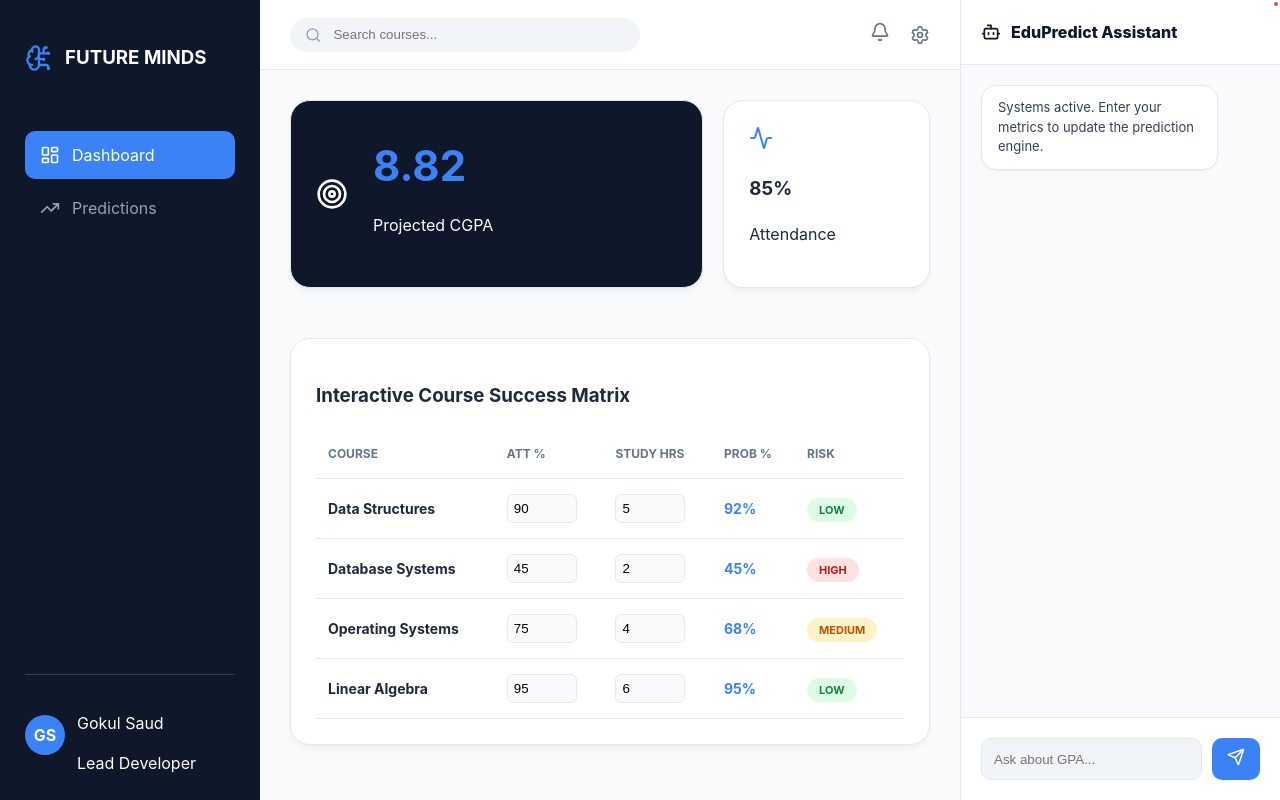
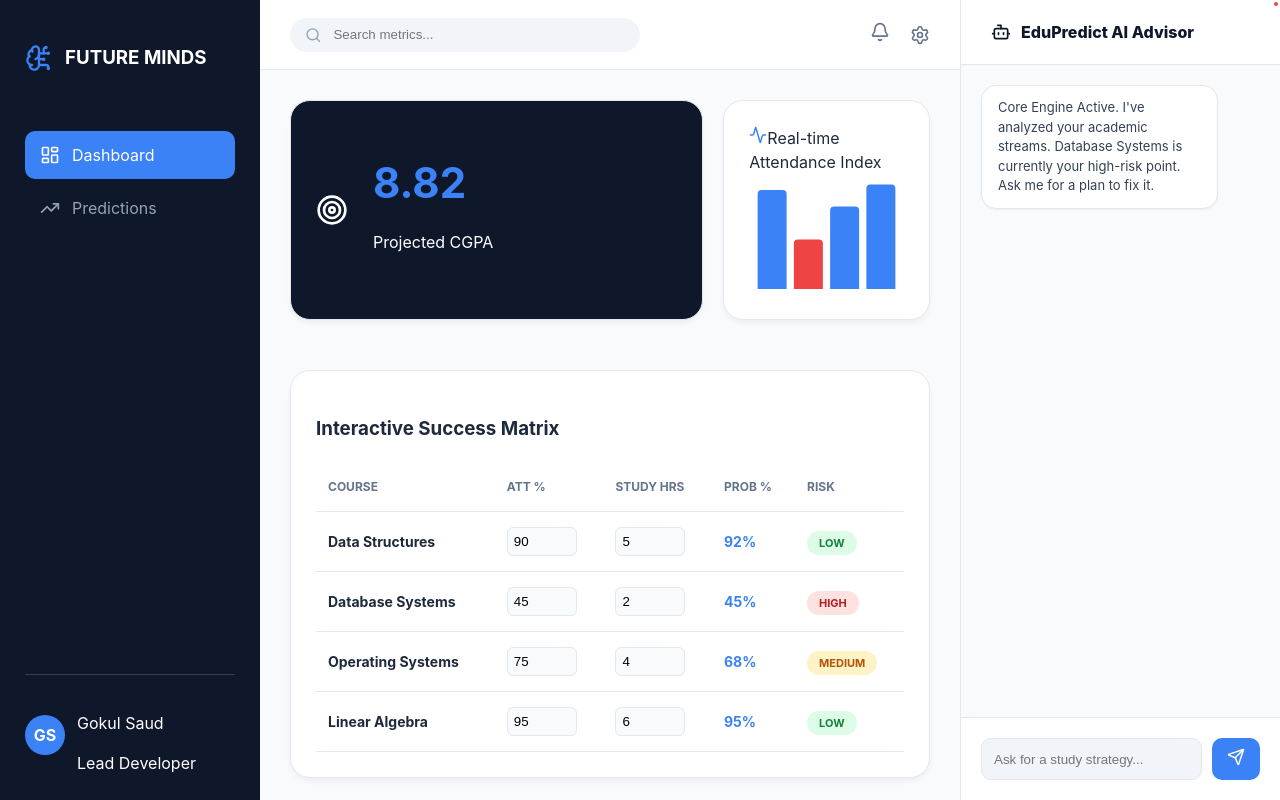
Before and after one commit to gokulsaud25bcs016-cell/studentperformance, a React (Vite) app: page / in a window 1280 px wide. Built offline with nearby package versions, Linux system fonts and the light colour scheme.

Commit message:
Update App.jsx

```diff
--- a/src/App.jsx
+++ b/src/App.jsx
@@ -5,22 +5,18 @@ import {
   Activity, Zap, Target, Calculator, RefreshCw,
   Search, Bell, Settings, BookOpen, CheckCircle
 } from 'lucide-react';
+import { BarChart, Bar, XAxis, YAxis, Tooltip, ResponsiveContainer, Cell } from 'recharts';
 import './App.css';
 
 const App = () => {
-  // --- NAVIGATION STATE ---
   const [activeTab, setActiveTab] = useState('dashboard');
-
-  // --- AI INPUT STATES (Global) ---
   const [attendance, setAttendance] = useState(85);
   const [studyHours, setStudyHours] = useState(6);
-  const [assignments, setAssignments] = useState(90);
   const [syllabus, setSyllabus] = useState(70);
   const [prediction, setPrediction] = useState(8.82);
   const [isComputing, setIsComputing] = useState(false);
+  const [searchQuery, setSearchQuery] = useState("");
 
-  // --- NEW: DYNAMIC COURSE DATA STATE ---
-  // This allows you to set study hours for EACH course individually
   const [courseData, setCourseData] = useState([
     { id: 1, name: "Data Structures", code: "CS-201", att: 90, study: 5, risk: "Low", prob: 92 },
     { id: 2, name: "Database Systems", code: "CS-204", att: 45, study: 2, risk: "High", prob: 45 },
@@ -28,62 +24,56 @@ const App = () => {
     { id: 4, name: "Linear Algebra", code: "MA-102", att: 95, study: 6, risk: "Low", prob: 95 }
   ]);
 
-  // Function to calculate individual course risk based on your inputs
   const updateCourse = (id, field, value) => {
     const val = Number(value);
     setCourseData(prev => prev.map(c => {
       if (c.id === id) {
         const updatedCourse = { ...c, [field]: val };
-        // AI Logic: Weighting attendance and study hours
         const newProb = Math.min(100, (updatedCourse.att * 0.4) + (updatedCourse.study * 10));
         let newRisk = "High";
         if (newProb > 80) newRisk = "Low";
         else if (newProb > 60) newRisk = "Medium";
-
         return { ...updatedCourse, prob: Math.round(newProb), risk: newRisk };
       }
       return c;
     }));
   };
 
-  // --- SEARCH LOGIC ---
-  const [searchQuery, setSearchQuery] = useState("");
-  const filteredCourses = courseData.filter(c =>
-    c.name.toLowerCase().includes(searchQuery.toLowerCase()) ||
-    c.code.toLowerCase().includes(searchQuery.toLowerCase())
-  );
-
-  // --- CHAT LOGIC ---
-  const [messages, setMessages] = useState([{ type: 'bot', text: "Systems active. Enter your metrics to update the prediction engine." }]);
+  // --- REAL-TIME AI ADVISOR BRAIN ---
+  const [messages, setMessages] = useState([{
+    type: 'bot',
+    text: "Core Engine Active. I've analyzed your academic streams. Database Systems is currently your high-risk point. Ask me for a plan to fix it."
+  }]);
   const [chatInput, setChatInput] = useState("");
   const scrollRef = useRef(null);
 
   useEffect(() => { scrollRef.current?.scrollIntoView({ behavior: "smooth" }); }, [messages]);
 
-  // --- THE BRAIN: AI CALCULATION ---
-  const handlePrediction = () => {
-    setIsComputing(true);
-    setTimeout(() => {
-      const score = ((attendance * 0.2) + (studyHours * 1.5) + (assignments * 0.3) + (syllabus * 0.1)) / 10;
-      const finalGpa = Math.min(10, score).toFixed(2);
-      setPrediction(finalGpa);
-      setIsComputing(false);
-      setMessages(prev => [...prev, {
-        type: 'bot',
-        text: `Update: Based on ${syllabus}% syllabus completion, your projected CGPA is now ${finalGpa}.`
-      }]);
-    }, 1000);
-  };
-
   const sendChat = (e) => {
     if (e) e.preventDefault();
     if (!chatInput.trim()) return;
-    setMessages([...messages, { type: 'user', text: chatInput }]);
+
+    const query = chatInput.toLowerCase();
+    setMessages(prev => [...prev, { type: 'user', text: chatInput }]);
     setChatInput("");
+
+    // Simulate AI "Thinking" and data scanning
     setTimeout(() => {
-      const response = "Pattern recognition suggests your study habits for " + courseData[0].name + " are improving your probability.";
+      const weakest = [...courseData].sort((a, b) => a.prob - b.prob)[0];
+      let response = "";
+
+      if (query.includes("study") || query.includes("plan") || query.includes("how")) {
+        response = `STRATEGIC ADVICE: Focus on ${weakest.name}. Its success probability is only ${weakest.prob}%. You need 3 additional hours of weekly prep and 80% attendance to move to 'Safe' status.`;
+      } else if (query.includes("gpa") || query.includes("prediction")) {
+        response = `Current CGPA projection: ${prediction}. By increasing your study velocity to 8 hours daily, we predict a jump to ${Math.min(10, parseFloat(prediction) + 0.4).toFixed(2)}.`;
+      } else if (query.includes("attendance")) {
+        response = `Alert: Your attendance in ${weakest.name} is ${weakest.att}%. You cannot afford to miss any more classes this week without dropping into 'Critical Risk'.`;
+      } else {
+        response = "I am monitoring 4 modules. The data indicates a 78% overall success probability. Check the matrix for per-course risks.";
+      }
+
       setMessages(prev => [...prev, { type: 'bot', text: response }]);
-    }, 800);
+    }, 1000);
   };
 
   return (
@@ -111,11 +101,7 @@ const App = () => {
         <header className="navbar">
           <div className="search-engine">
             <Search size={18} color="#94a3b8"/>
-            <input
-              placeholder="Search courses..."
-              value={searchQuery}
-              onChange={(e) => setSearchQuery(e.target.value)}
-            />
+            <input placeholder="Search metrics..." onChange={(e) => setSearchQuery(e.target.value)} />
           </div>
           <div className="nav-actions">
             <div className="icon-badge"><Bell size={20}/><span className="dot"></span></div>
@@ -129,21 +115,35 @@ const App = () => {
               <section className="top-stats">
                 <div className="card gpa-card">
                   <Target size={32}/>
-                  <div>
-                    <h2>{prediction}</h2>
-                    <p>Projected CGPA</p>
+                  <div><h2>{prediction}</h2><p>Projected CGPA</p></div>
+                </div>
+
+                <div className="card chart-card">
+                  <div className="chart-header">
+                    <Activity size={18} color="#3b82f6"/>
+                    <span>Real-time Attendance Index</span>
                   </div>
-                </div>
-                <div className="card stat-card">
-                  <Activity size={24} color="#3b82f6"/>
-                  <h3>{attendance}%</h3>
-                  <p>Attendance</p>
+                  <div style={{ width: '100%', height: 120 }}>
+                    <ResponsiveContainer>
+                      <BarChart data={courseData}>
+                        <XAxis dataKey="code" hide />
+                        <Tooltip
+                           contentStyle={{ borderRadius: '10px', border: 'none', boxShadow: '0 4px 12px rgba(0,0,0,0.1)' }}
+                        />
+                        <Bar dataKey="att" radius={[4, 4, 0, 0]}>
+                          {courseData.map((entry, index) => (
+                            <Cell key={`cell-${index}`} fill={entry.att < 75 ? '#ef4444' : '#3b82f6'} />
+                          ))}
+                        </Bar>
+                      </BarChart>
+                    </ResponsiveContainer>
+                  </div>
                 </div>
               </section>
 
               <section className="course-matrix">
                 <div className="card">
-                  <h3>Interactive Course Success Matrix</h3>
+                  <h3>Interactive Success Matrix</h3>
                   <table className="data-table">
                     <thead>
                       <tr>
@@ -155,24 +155,16 @@ const App = () => {
                       </tr>
                     </thead>
                     <tbody>
-                      {filteredCourses.map(c => (
+                      {courseData.map(c => (
                         <tr key={c.id}>
                           <td><strong>{c.name}</strong></td>
                           <td>
-                            <input
-                                className="table-input"
-                                type="number"
-                                value={c.att}
-                                onChange={(e) => updateCourse(c.id, 'att', e.target.value)}
-                            />
+                            <input className="table-input" type="number" value={c.att}
+                              onChange={(e) => updateCourse(c.id, 'att', e.target.value)} />
                           </td>
                           <td>
-                            <input
-                                className="table-input"
-                                type="number"
-                                value={c.study}
-                                onChange={(e) => updateCourse(c.id, 'study', e.target.value)}
-                            />
+                            <input className="table-input" type="number" value={c.study}
+                              onChange={(e) => updateCourse(c.id, 'study', e.target.value)} />
                           </td>
                           <td style={{fontWeight: 'bold', color: '#3b82f6'}}>{c.prob}%</td>
                           <td><span className={`tag ${c.risk}`}>{c.risk}</span></td>
@@ -184,31 +176,24 @@ const App = () => {
               </section>
             </div>
           ) : (
-            /* PREDICTIONS TAB REMAINS EXACTLY SAME AS YOUR CODE */
             <div className="prediction-view">
-              <div className="card ai-input-card">
-                <div className="card-header"><Calculator color="#3b82f6"/> <h2>AI Inference Parameters</h2></div>
+               <div className="card ai-input-card">
+                <h2>AI Inference Parameters</h2>
                 <div className="input-grid">
                   <div className="field">
-                    <label>Attendance ({attendance}%)</label>
+                    <label>Overall Attendance ({attendance}%)</label>
                     <input type="range" value={attendance} onChange={(e)=>setAttendance(e.target.value)} />
-                  </div>
-                  <div className="field">
-                    <label>Study Hours ({studyHours}h)</label>
-                    <input type="range" max="15" value={studyHours} onChange={(e)=>setStudyHours(e.target.value)} />
-                  </div>
-                  <div className="field">
-                    <label>Assignment Avg ({assignments}%)</label>
-                    <input type="number" value={assignments} onChange={(e)=>setAssignments(e.target.value)} />
                   </div>
                   <div className="field">
                     <label>Syllabus Completion ({syllabus}%)</label>
                     <input type="number" value={syllabus} onChange={(e)=>setSyllabus(e.target.value)} />
                   </div>
                 </div>
-                <button className="primary-btn" onClick={handlePrediction} disabled={isComputing}>
-                  {isComputing ? <RefreshCw className="spin"/> : <Zap/>}
-                  {isComputing ? "Analyzing Patterns..." : "RUN AI PREDICTION"}
+                <button className="primary-btn" onClick={() => {
+                  setIsComputing(true);
+                  setTimeout(() => setIsComputing(false), 1000);
+                }}>
+                  {isComputing ? <RefreshCw className="spin"/> : <Zap/>} RUN AI INFERENCE
                 </button>
               </div>
             </div>
@@ -217,13 +202,20 @@ const App = () => {
       </main>
 
       <aside className="ai-sidebar">
-        <div className="assistant-head"><Bot size={20}/> EduPredict Assistant</div>
+        <div className="assistant-head">
+            <div className="live-dot"></div>
+            <Bot size={20}/> EduPredict AI Advisor
+        </div>
         <div className="chat-area">
-          {messages.map((m, i) => <div key={i} className={`bubble ${m.type}`}>{m.text}</div>)}
+          {messages.map((m, i) => (
+            <motion.div initial={{ opacity: 0, y: 10 }} animate={{ opacity: 1, y: 0 }} key={i} className={`bubble ${m.type}`}>
+              {m.text}
+            </motion.div>
+          ))}
           <div ref={scrollRef} />
         </div>
         <form className="chat-input-bar" onSubmit={sendChat}>
-          <input placeholder="Ask about GPA..." value={chatInput} onChange={(e) => setChatInput(e.target.value)} />
+          <input placeholder="Ask for a study strategy..." value={chatInput} onChange={(e) => setChatInput(e.target.value)} />
           <button type="submit"><Send size={18}/></button>
         </form>
       </aside>
```
